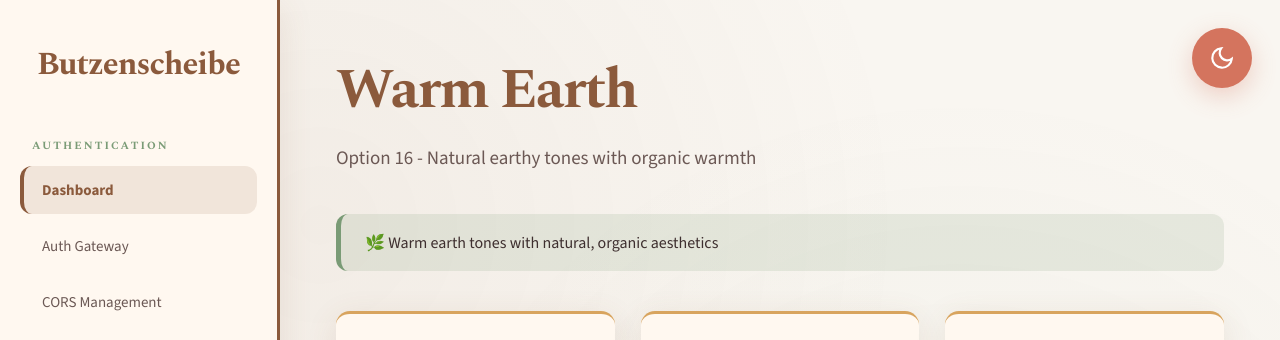
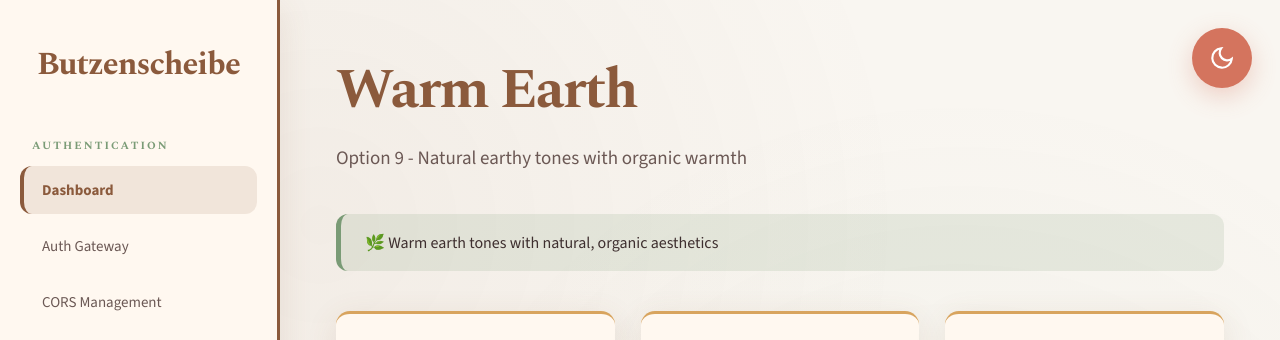
Before and after one commit to Butzenscheibe/butzenscheibe.github.io, a Jekyll site: the page design/option16-warm-earth.html, which Jekyll copies as it is, in a window 1280 px wide and 900 px high. Shown: the top 340 px of the window. Built offline with Jekyll 4.4.1, drawn with Linux system fonts in a browser that asks for light colours.

Commit message:
Change title and subtitle from Option 16 to Option 9

```diff
--- a/design/option16-warm-earth.html
+++ b/design/option16-warm-earth.html
@@ -3,7 +3,7 @@
 <head>
     <meta charset="UTF-8">
     <meta name="viewport" content="width=device-width, initial-scale=1.0">
-    <title>Option 16: Warm Earth - diebutzenscheibe.dev</title>
+    <title>Option 9: Warm Earth - diebutzenscheibe.dev</title>
     <link href="https://fonts.googleapis.com/css2?family=Spectral:wght@400;500;600;700&family=Source+Sans+3:wght@400;500;600;700&display=swap" rel="stylesheet">
     <style>
         :root,[data-theme="light"]{--bg-primary:#f9f6f1;--bg-secondary:#fff8f0;--bg-tertiary:#f0ebe3;--earth-brown:#8b5a3c;--earth-terracotta:#d4745e;--earth-sage:#7a9b76;--earth-ochre:#d8a45e;--text-primary:#3e2f2f;--text-secondary:#6b5854;--text-muted:#998c86;--shadow:0 8px 32px rgba(139,90,60,.12)}
@@ -96,7 +96,7 @@
             </button>
             <div class="header">
                 <h1 class="page-title">Warm Earth</h1>
-                <p class="subtitle">Option 16 - Natural earthy tones with organic warmth</p>
+                <p class="subtitle">Option 9 - Natural earthy tones with organic warmth</p>
             </div>
             <div class="alert alert-success">🌿 Warm earth tones with natural, organic aesthetics</div>
             <div class="stats-grid">
```
